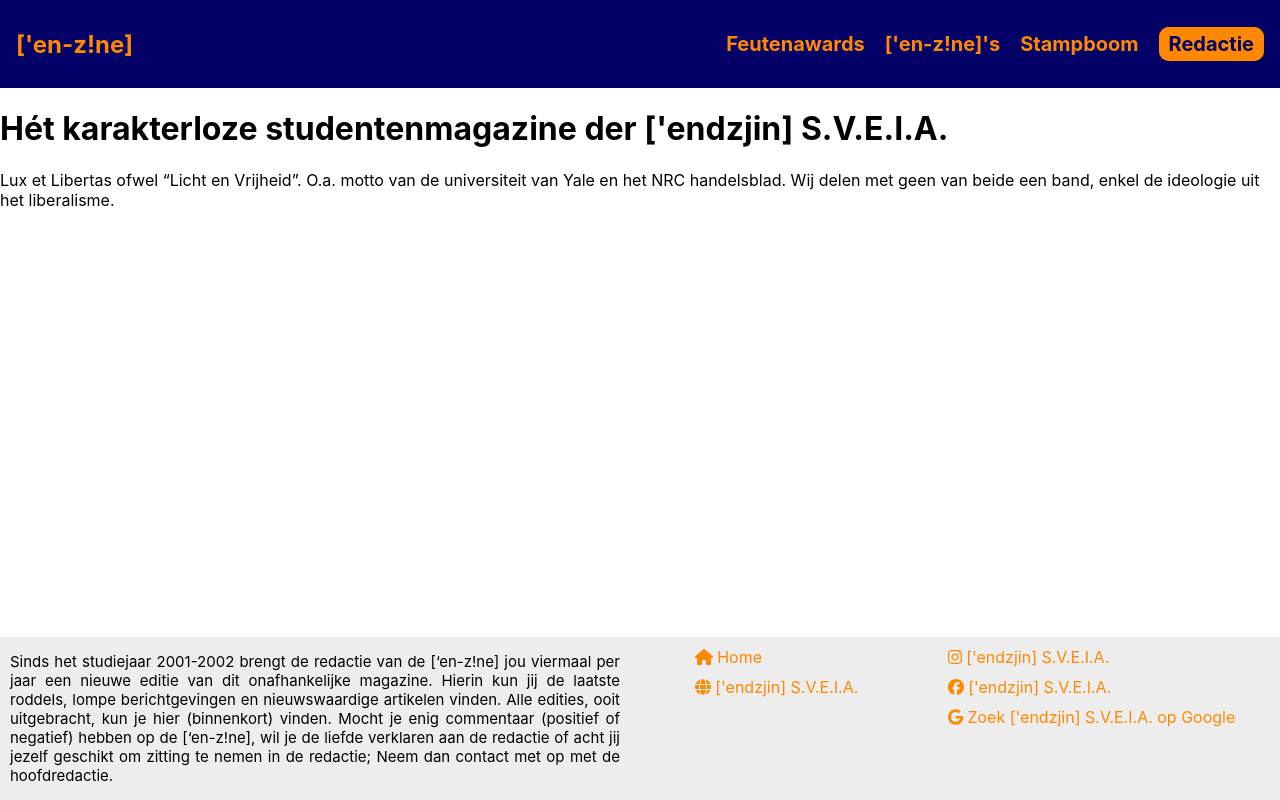
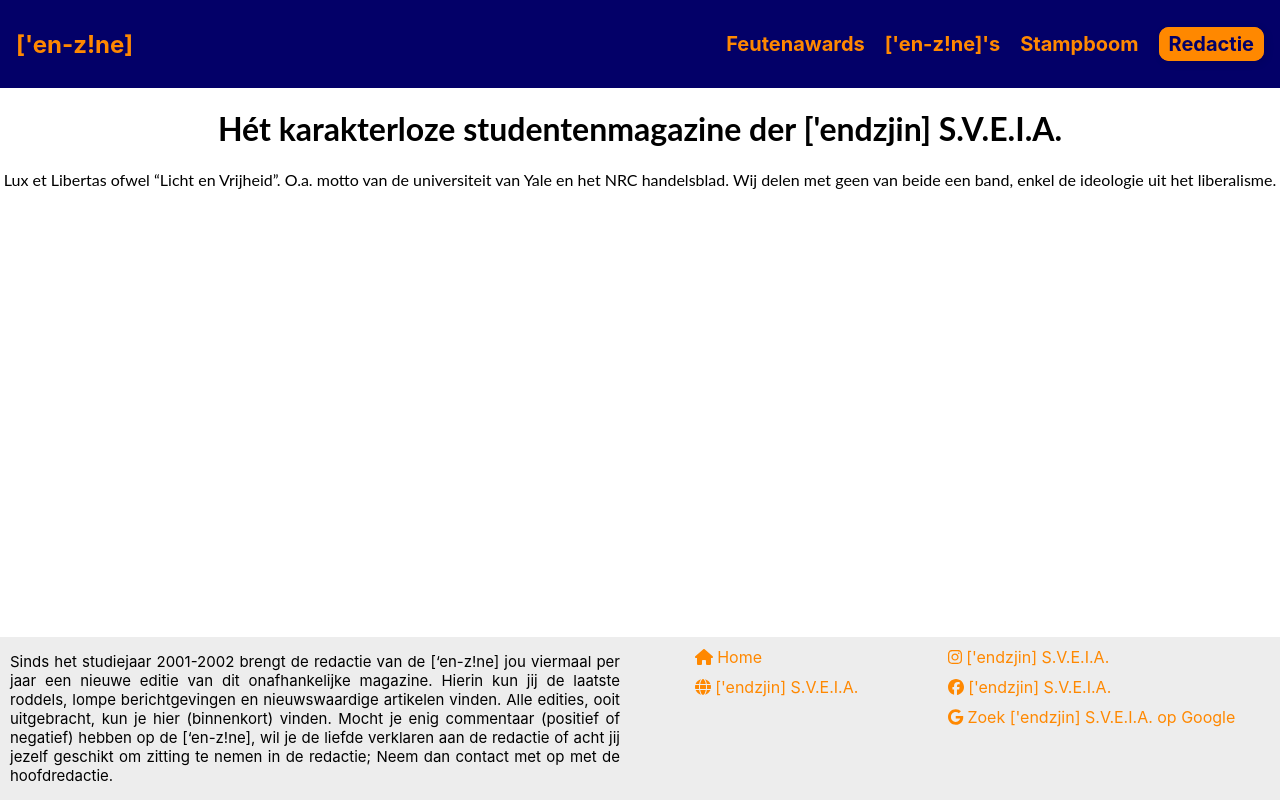
Before and after one commit to bdbekhof/enzine, a React (Create React App) app: page / in a window 1280 px wide. Built offline with nearby package versions, Linux system fonts and the light colour scheme.

Commit message:
Styled homepage

```diff
--- a/src/pages/Home.tsx
+++ b/src/pages/Home.tsx
@@ -1,4 +1,5 @@
 import React, { useEffect } from 'react';
+import styles from '../styles/home.module.css';
 
 const Home = () => {
     useEffect(() => {
@@ -6,7 +7,7 @@ const Home = () => {
     });
 
     return (
-        <div className="homeText">
+        <div className={styles.homeText}>
             <h1>Hét karakterloze studentenmagazine der ['endzjin] S.V.E.I.A.</h1>
             <p>Lux et Libertas ofwel “Licht en Vrijheid”. O.a. motto van de universiteit van Yale en het NRC handelsblad. Wij delen met geen van beide een band, enkel de ideologie uit het liberalisme.</p>
         </div>
--- /dev/null
+++ b/src/styles/home.module.css
@@ -0,0 +1,4 @@
+.homeText {
+    text-align: center;
+    font-family: Lato, SansSerif, serif;
+}
```
